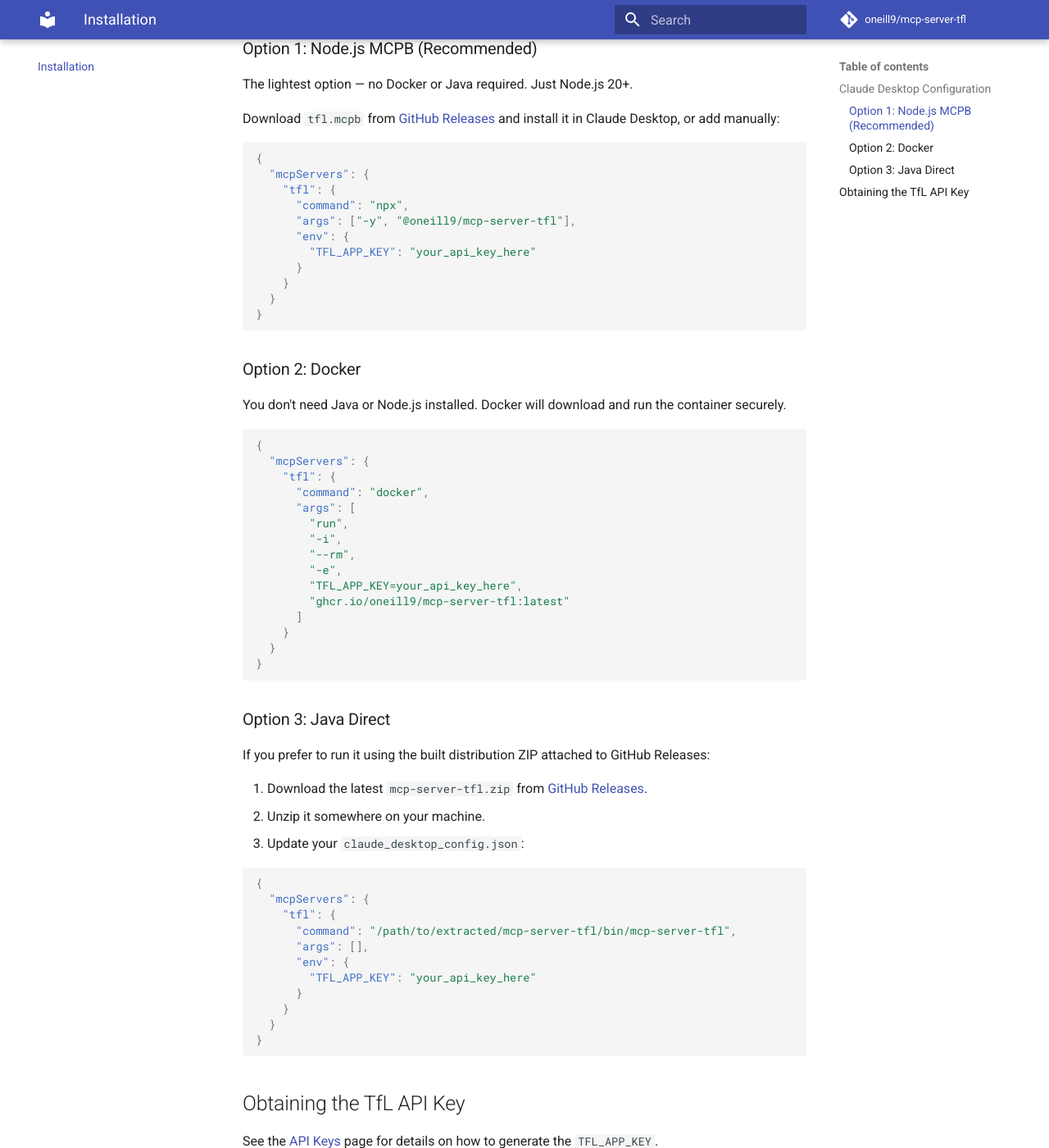
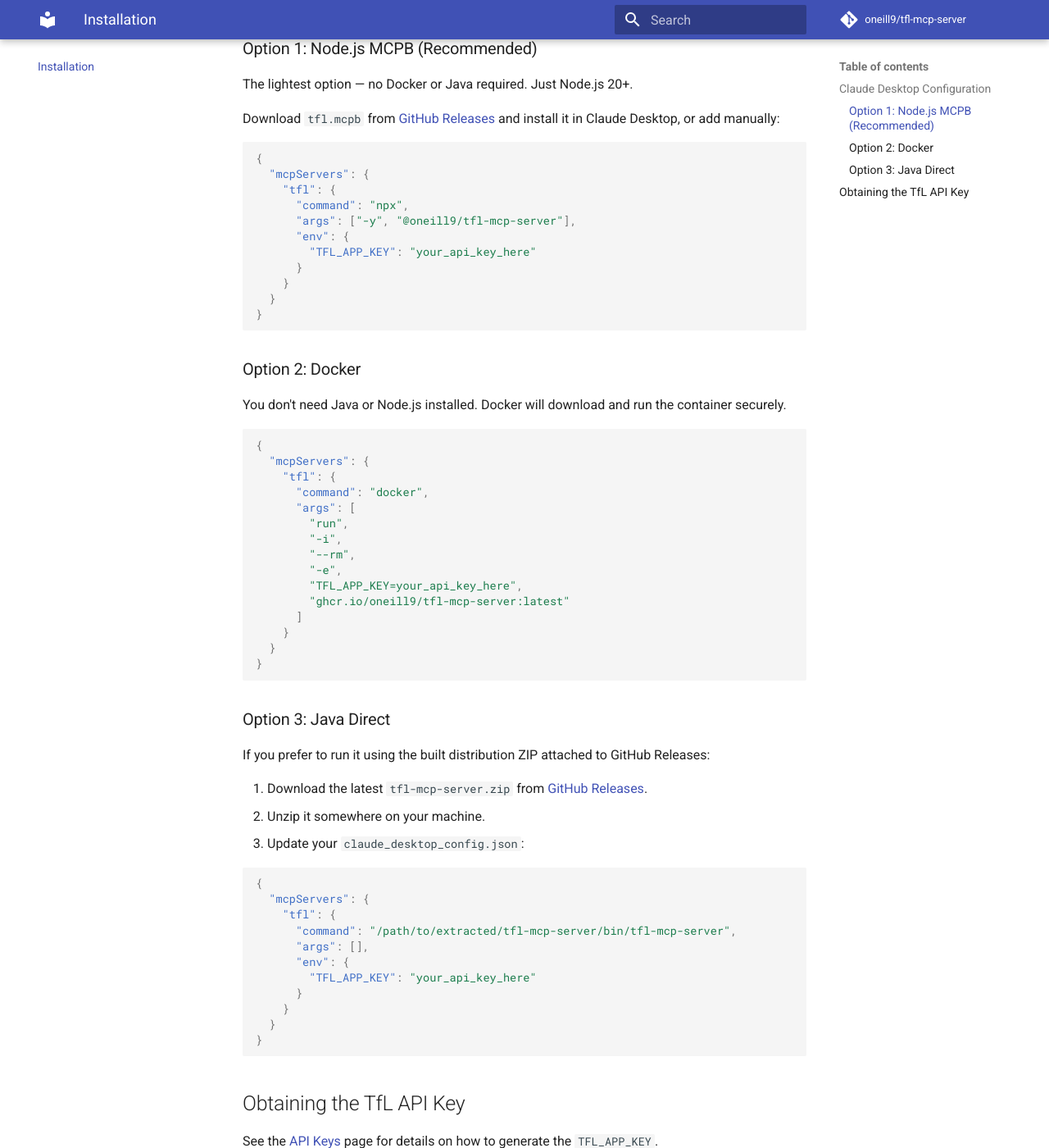
Before and after one commit to oneill9/mcp-server-tfl, an MkDocs documentation site: the page built from docs/installation.md, in a window 1280 px wide and 1400 px high, scrolled down 569 px. Shown: the whole window at 82% size. Built offline with MkDocs 1.6.1 and Material for MkDocs 9.7.7, drawn with Linux system fonts in a browser that asks for light colours; comment, search, counter and statistics services are not loaded.

````diff
--- a/docs/installation.md
+++ b/docs/installation.md
@@ -17,14 +17,14 @@ Add the following to your `mcpServers` object, choosing one of the options below
 
 The lightest option — no Docker or Java required. Just Node.js 20+.
 
-Download `tfl.mcpb` from [GitHub Releases](https://github.com/oneill9/mcp-server-tfl/releases) and install it in Claude Desktop, or add manually:
+Download `tfl.mcpb` from [GitHub Releases](https://github.com/oneill9/tfl-mcp-server/releases) and install it in Claude Desktop, or add manually:
 
 ```json
 {
   "mcpServers": {
     "tfl": {
       "command": "npx",
-      "args": ["-y", "@oneill9/mcp-server-tfl"],
+      "args": ["-y", "@oneill9/tfl-mcp-server"],
       "env": {
         "TFL_APP_KEY": "your_api_key_here"
       }
@@ -48,7 +48,7 @@ You don't need Java or Node.js installed. Docker will download and run the conta
         "--rm",
         "-e",
         "TFL_APP_KEY=your_api_key_here",
-        "ghcr.io/oneill9/mcp-server-tfl:latest"
+        "ghcr.io/oneill9/tfl-mcp-server:latest"
       ]
     }
   }
@@ -59,7 +59,7 @@ You don't need Java or Node.js installed. Docker will download and run the conta
 
 If you prefer to run it using the built distribution ZIP attached to GitHub Releases:
 
-1. Download the latest `mcp-server-tfl.zip` from [GitHub Releases](https://github.com/oneill9/mcp-server-tfl/releases).
+1. Download the latest `tfl-mcp-server.zip` from [GitHub Releases](https://github.com/oneill9/tfl-mcp-server/releases).
 2. Unzip it somewhere on your machine.
 3. Update your `claude_desktop_config.json`:
 
@@ -67,7 +67,7 @@ If you prefer to run it using the built distribution ZIP attached to GitHub Rele
 {
   "mcpServers": {
     "tfl": {
-      "command": "/path/to/extracted/mcp-server-tfl/bin/mcp-server-tfl",
+      "command": "/path/to/extracted/tfl-mcp-server/bin/tfl-mcp-server",
       "args": [],
       "env": {
         "TFL_APP_KEY": "your_api_key_here"
--- a/mkdocs.yml
+++ b/mkdocs.yml
@@ -1,6 +1,6 @@
 site_name: TfL MCP Server
 site_description: An MCP server providing Transport for London real-time data to AI agents.
-site_url: https://oneill9.github.io/mcp-server-tfl/
+site_url: https://oneill9.github.io/tfl-mcp-server/
 
 theme:
   name: material
@@ -13,8 +13,8 @@ theme:
     - navigation.sections
     - navigation.top
 
-repo_name: oneill9/mcp-server-tfl
-repo_url: https://github.com/oneill9/mcp-server-tfl
+repo_name: oneill9/tfl-mcp-server
+repo_url: https://github.com/oneill9/tfl-mcp-server
 edit_uri: edit/main/docs/
 
 nav:
````
Also changed, not shown: COMPLIANCE.md (+2 -2 lines), PRIVACY.md (+2 -2 lines), README.md (+8 -8 lines), docs/api-keys.md (+1 -1 lines), docs/submission.md (+3 -3 lines), server.json (+5 -5 lines), 5 other files.
